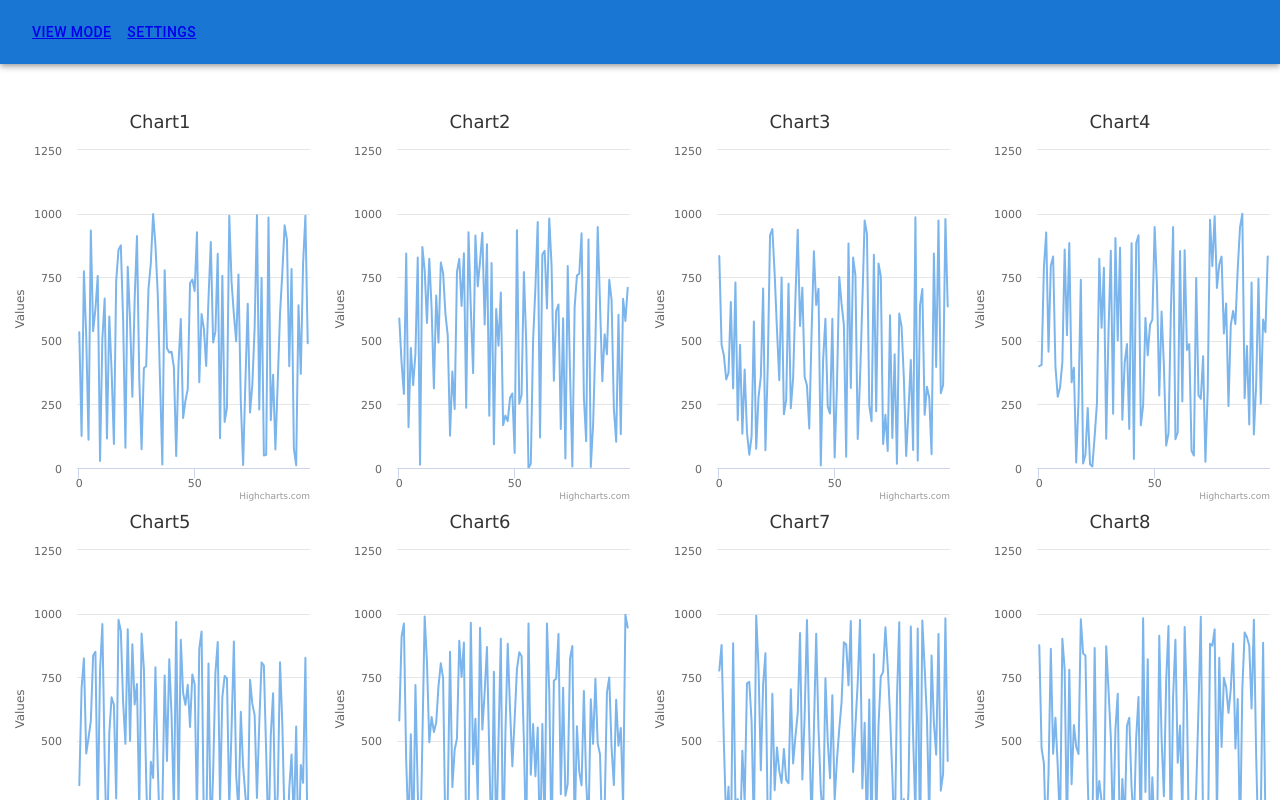
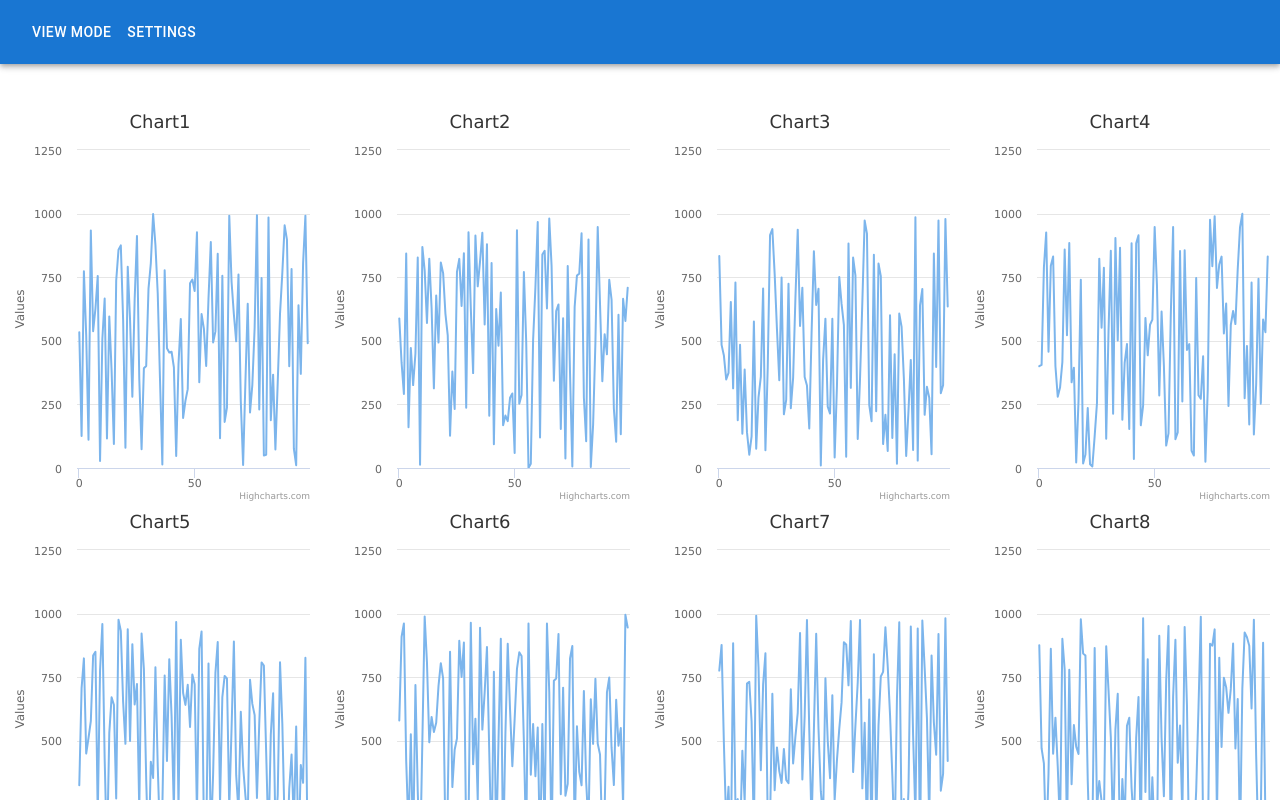
Before and after one commit to ThePeregrinus/highcharts-demo, a React (Create React App) app: page / in a window 1280 px wide. Shown: the top 800 px of the page. Built offline with nearby package versions, Linux system fonts and the light colour scheme.

Commit message:
remove link underline

```diff
--- a/src/components/Header/index.tsx
+++ b/src/components/Header/index.tsx
@@ -17,7 +17,10 @@ export const Header = () => {
           <Box sx={{ flexGrow: 1, display: { xs: 'flex', md: 'flex' } }}>
             {namePages.map((page) => (
               <Button key={page} sx={{ color: 'white', display: 'block' }}>
-                <Link to={PagesConfig[page as keyof typeof PagesConfig]}>
+                <Link
+                  to={PagesConfig[page as keyof typeof PagesConfig]}
+                  style={{ color: 'white', textDecoration: 'none' }}
+                >
                   {page}
                 </Link>
               </Button>
```
